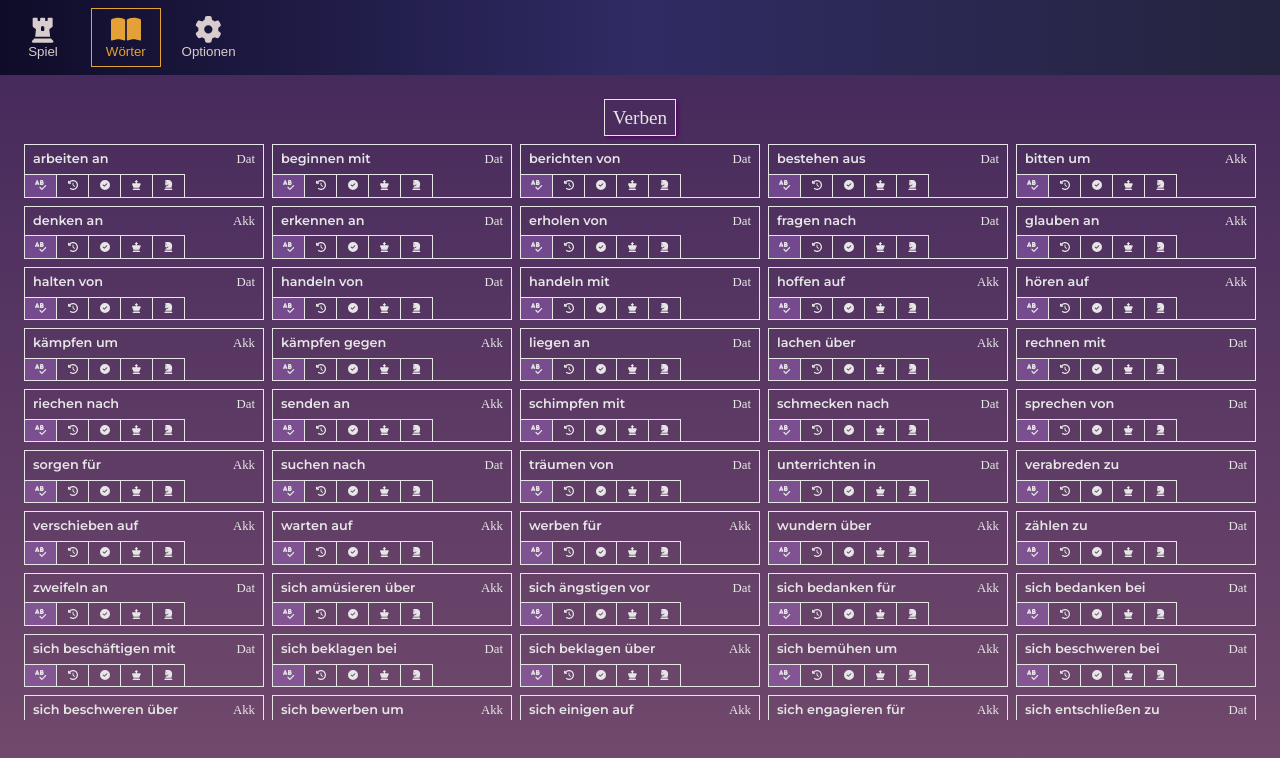
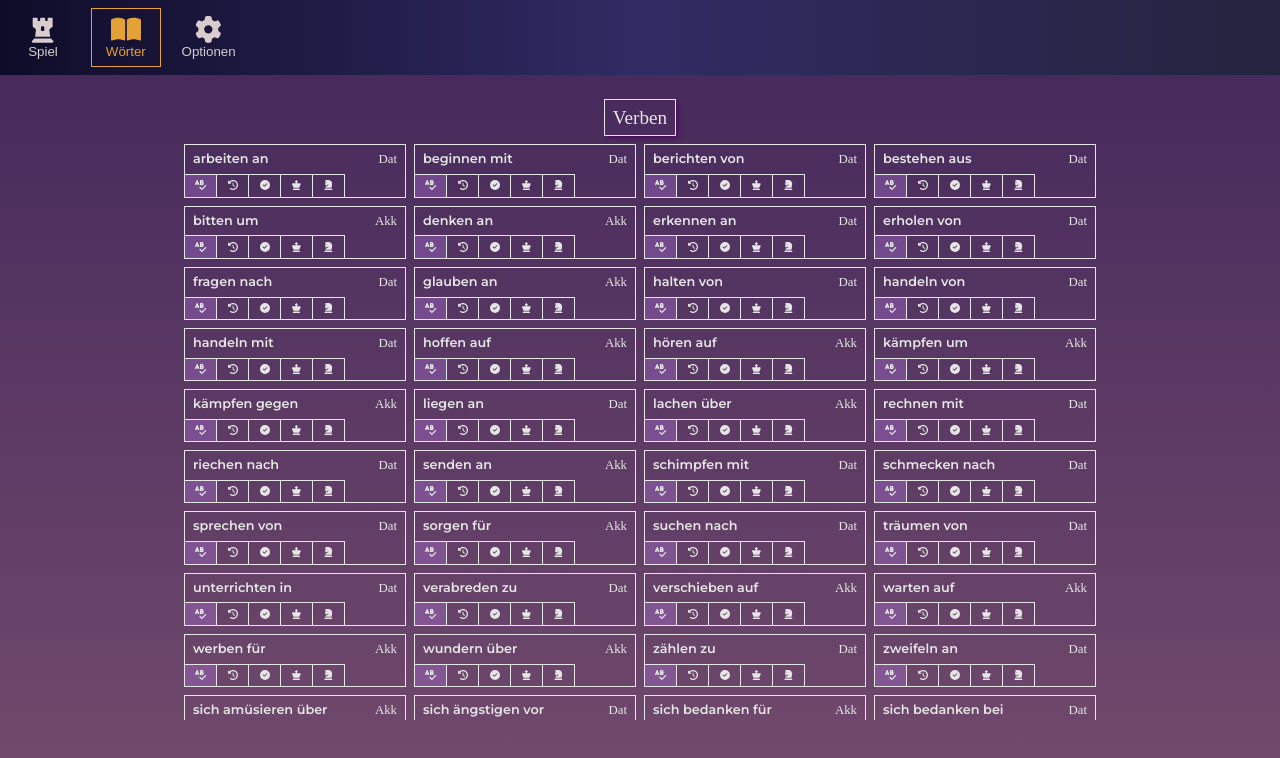
Before and after one commit to thegroosalugg/Geschwindigkeitsbegrenzung, a React (Vite) app: page /vocab in a window 1280 px wide. Shown: the top 758 px of the page. Built offline with nearby package versions, Linux system fonts and the light colour scheme; a web font is replaced by a local one.

Commit message:
limit grid desktop view to 4 cols

```diff
--- a/src/components/vocab/WordBook.module.css
+++ b/src/components/vocab/WordBook.module.css
@@ -1,6 +1,8 @@
 .wordbook {
-  padding: 0.5rem;
-  margin: 1rem;
+  margin: 1rem auto;
+  padding: 0.5rem 1.5rem;
+  max-width: 960px;
+  width: 100%;
 
   h1 {
     width: fit-content;
```
